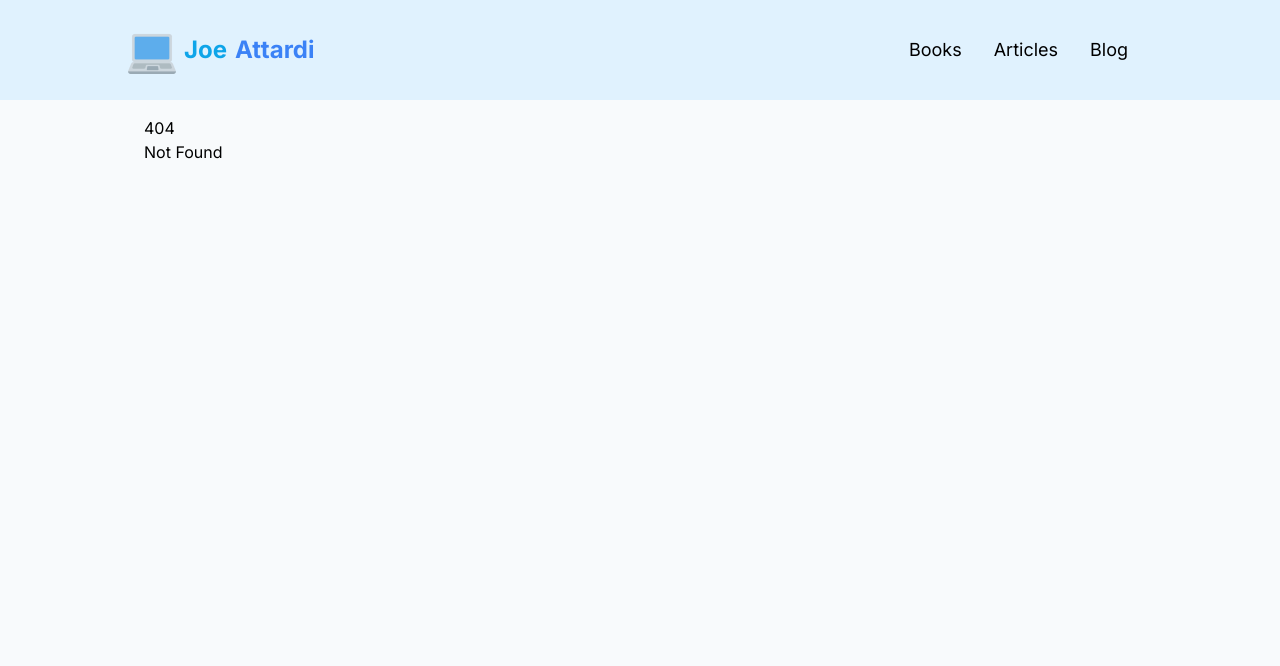
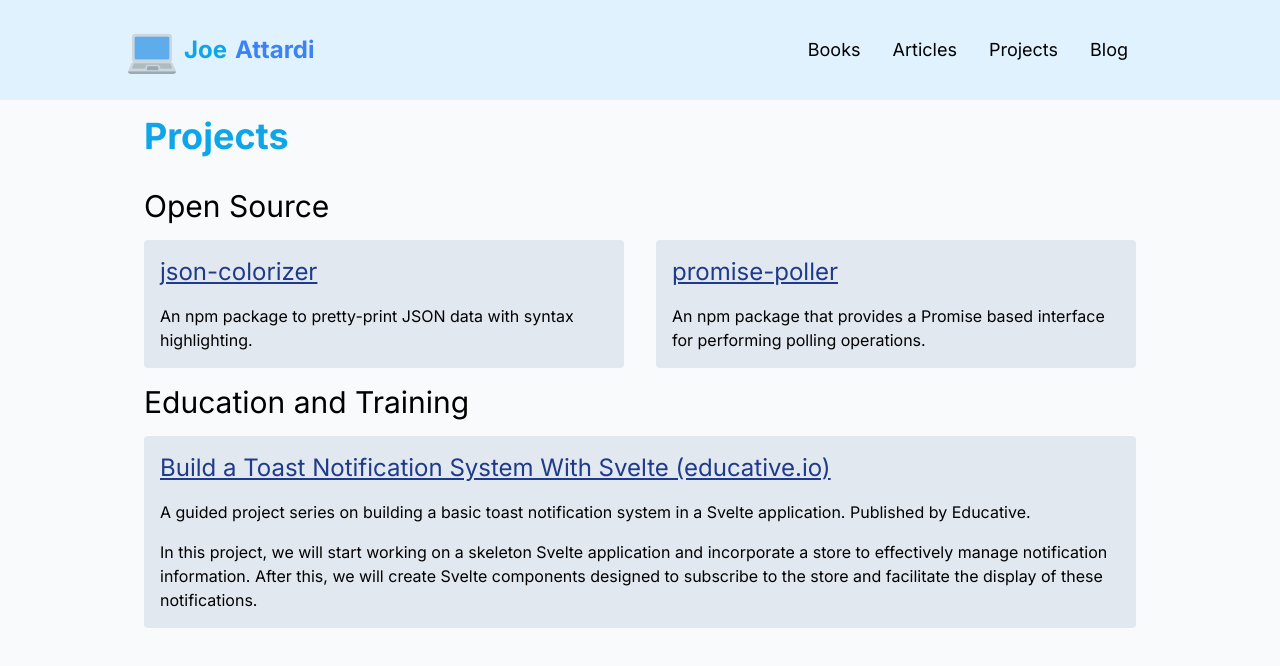
Before and after one commit to joeattardi/joeattardi-com-sveltekit, a SvelteKit app: page /projects in a window 1280 px wide. Before the commit this address had no page. Shown: the top 666 px of the page. Built offline with nearby package versions, Linux system fonts and the light colour scheme.

Commit message:
Add projects page

```diff
--- a/src/routes/Nav.svelte
+++ b/src/routes/Nav.svelte
@@ -23,7 +23,7 @@
   >
     <NavLink href="/books">Books</NavLink>
     <NavLink href="/articles">Articles</NavLink>
-    <!-- <NavLink href="/projects">Projects</NavLink> -->
+    <NavLink href="/projects">Projects</NavLink>
     <NavLink href="https://joeattardi.dev">Blog</NavLink>
   </ul>
 </nav>
--- /dev/null
+++ b/src/routes/projects/+page.svelte
@@ -0,0 +1,43 @@
+<script>
+  import PageTitle from '$lib/components/PageTitle.svelte';
+  import Project from './Project.svelte';
+
+  import promisePoller from './promise-poller.png';
+</script>
+
+<svelte:head>
+  <title>Projects | Joe Attardi</title>
+</svelte:head>
+
+<PageTitle>Projects</PageTitle>
+
+<h3 class="text-3xl my-4">Open Source</h3>
+
+<div class="grid grid-cols-2 gap-8">
+  <Project
+    title="json-colorizer"
+    href="https://npmjs.com/package/json-colorizer"
+  >
+    An npm package to pretty-print JSON data with syntax highlighting.
+  </Project>
+
+  <Project
+    title="promise-poller"
+    href="https://www.npmjs.com/package/promise-poller"
+  >
+    An npm package that provides a Promise based interface for performing polling operations.
+  </Project>
+</div>
+
+<h3 class="text-3xl my-4">Education and Training</h3>
+
+<Project
+  title="Build a Toast Notification System With Svelte (educative.io)"
+  href="https://www.educative.io/projects/build-a-toast-notification-system-with-svelte"
+>
+  <p class="mb-4">A guided project series on building a basic toast notification system in a Svelte application. Published by <a href="https://educative.io">Educative</a>.</p>
+
+  <p>
+    In this project, we will start working on a skeleton Svelte application and incorporate a store to effectively manage notification information. After this, we will create Svelte components designed to subscribe to the store and facilitate the display of these notifications.
+  </p>
+</Project>
--- /dev/null
+++ b/src/routes/projects/Project.svelte
@@ -0,0 +1,17 @@
+<script>
+  export let image;
+  export let title;
+  export let href;
+</script>
+
+<div class="rounded p-4 flex flex-col gap-4 items-start dark:bg-slate-800 bg-slate-200">
+    <h4 class="text-2xl">
+      <a href={href} class="underline dark:text-blue-200 text-blue-900">{title}</a>
+    </h4>
+    {#if image}
+      <img alt={title} src={image} class="w-48" />
+    {/if}
+    <p>
+      <slot></slot>
+    </p>
+</div>
```
Also changed, not shown: src/routes/projects/promise-poller.png (added).
